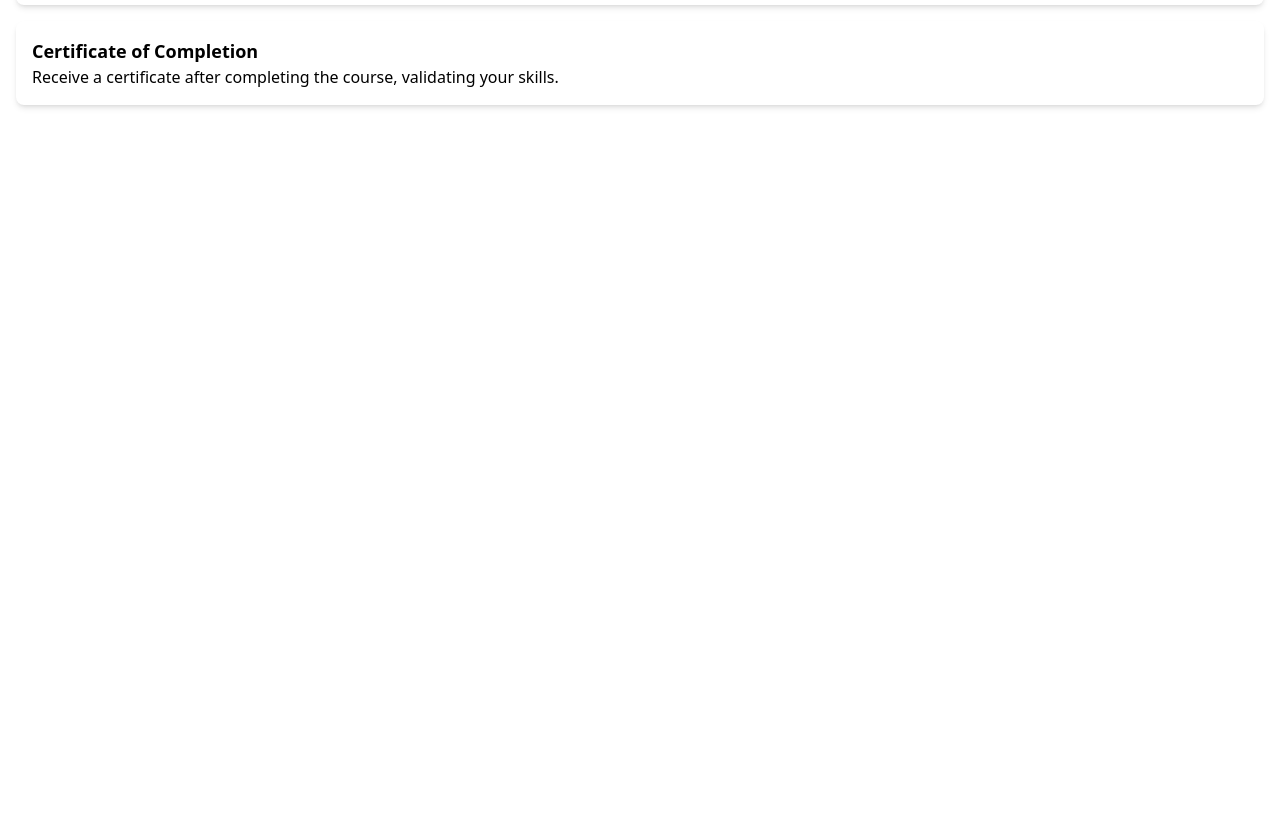
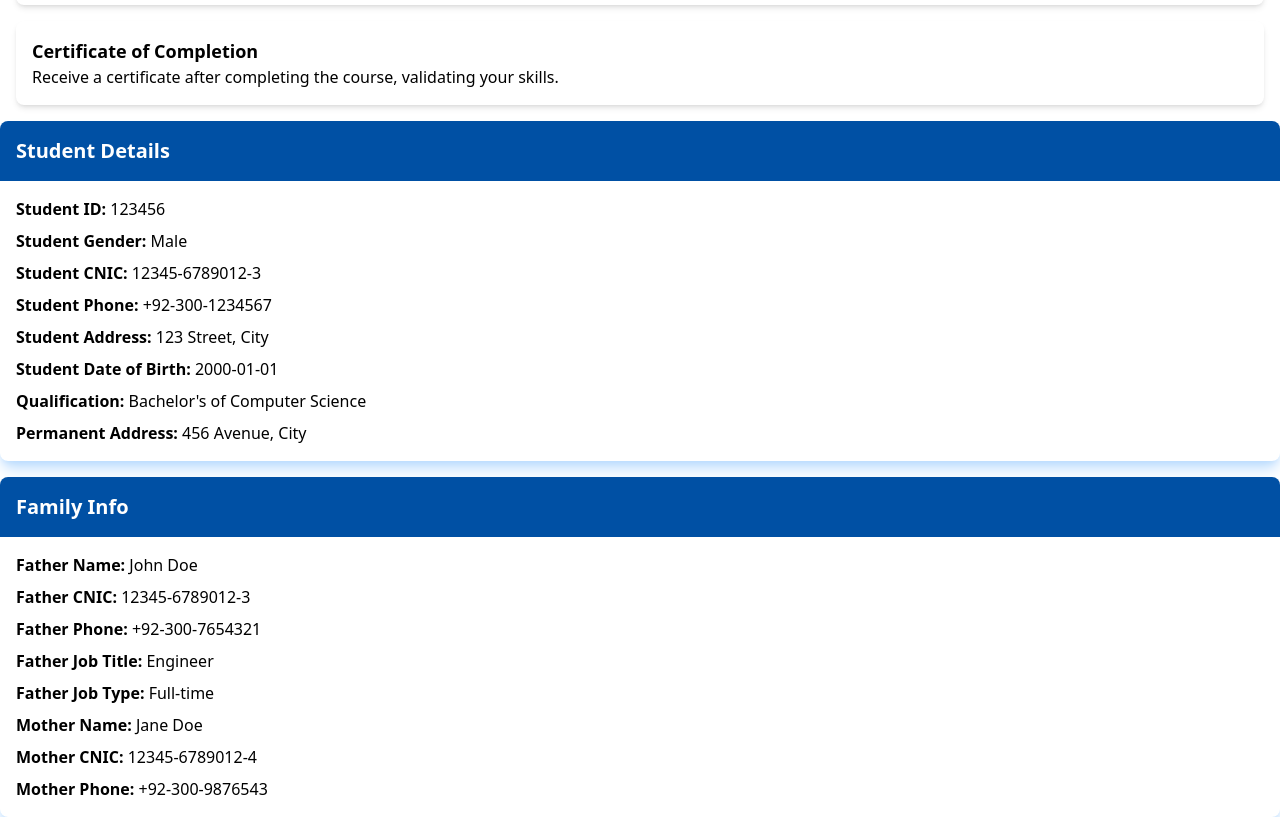
Before and after one commit to saad810/devathon-WEBX-frontend, a React (Create React App) app: page / in a window 1280 px wide. Shown: the part 1200-2017 px from the top of the page. Before the commit the page ends 1321 px from the top, so only its background shows below. Built offline with nearby package versions, Linux system fonts and the light colour scheme.

Commit message:
add student deatails page

```diff
--- /dev/null
+++ b/src/Components/StudentDetails.jsx
@@ -0,0 +1,74 @@
+import React from "react";
+
+const StudentDetails = ({ student, family }) => {
+  return (
+    <div>
+      <div className="flex flex-col justify-center items-center w-full gap-4">
+        <div className="w-[100%] flex flex-col rounded-lg shadow-lg shadow-primary-200">
+          <h1 className="text-xl bg-primary-700 p-4 rounded-t-lg text-white font-semibold">
+            Student Details
+          </h1>
+          <div className="flex flex-col p-4 gap-2">
+            <h2>
+              <strong>Student ID:</strong> {student.id}
+            </h2>
+            <h2>
+              <strong>Student Gender:</strong> {student.gender}
+            </h2>
+            <h2>
+              <strong>Student CNIC:</strong> {student.cnic}
+            </h2>
+            <h2>
+              <strong>Student Phone:</strong> {student.phone}
+            </h2>
+            <h2>
+              <strong>Student Address:</strong> {student.address}
+            </h2>
+            <h2>
+              <strong>Student Date of Birth:</strong> {student.dob}
+            </h2>
+            <h2>
+              <strong>Qualification:</strong> {student.qualification}
+            </h2>
+            <h2>
+              <strong>Permanent Address:</strong> {student.permanentAddress}
+            </h2>
+          </div>
+        </div>
+        <div className="w-[100%] flex flex-col  rounded-lg shadow-lg shadow-primary-200">
+          <h1 className="text-xl bg-primary-700 p-4 rounded-t-lg text-white font-semibold">
+            Family Info
+          </h1>
+          <div className="flex flex-col p-4 gap-2">
+            <h2>
+              <strong>Father Name:</strong> {family.fatherName}
+            </h2>
+            <h2>
+              <strong>Father CNIC:</strong> {family.fatherCnic}
+            </h2>
+            <h2>
+              <strong>Father Phone:</strong> {family.fatherPhone}
+            </h2>
+            <h2>
+              <strong>Father Job Title:</strong> {family.fatherJobTitle}
+            </h2>
+            <h2>
+              <strong>Father Job Type:</strong> {family.fatherJobType}
+            </h2>
+            <h2>
+              <strong>Mother Name:</strong> {family.motherName}
+            </h2>
+            <h2>
+              <strong>Mother CNIC:</strong> {family.motherCnic}
+            </h2>
+            <h2>
+              <strong>Mother Phone:</strong> {family.motherPhone}
+            </h2>
+          </div>
+        </div>
+      </div>
+    </div>
+  );
+};
+
+export default StudentDetails;
--- a/src/Pages/UserHome.jsx
+++ b/src/Pages/UserHome.jsx
@@ -1,6 +1,7 @@
 import React from "react";
 import CourseCard from "../Components/CourseCard";
 import CourseDetailsPage from "./CourseDetailsPage";
+import StudentDetails from "../Components/StudentDetails";
 
 const UserHome = () => {
   const course = {
@@ -26,30 +27,59 @@ const UserHome = () => {
     features: [
       {
         heading: "Comprehensive Coverage",
-        details: "Covers all the basics of React, including components, state, and props."
+        details:
+          "Covers all the basics of React, including components, state, and props.",
       },
       {
         heading: "Hands-on Projects",
-        details: "Includes real-world projects to help you practice and solidify your skills."
+        details:
+          "Includes real-world projects to help you practice and solidify your skills.",
       },
       {
         heading: "Expert Instructor",
-        details: "Taught by an industry expert with years of experience in React."
+        details:
+          "Taught by an industry expert with years of experience in React.",
       },
       {
         heading: "Lifetime Access",
-        details: "Get lifetime access to course materials, so you can revisit the content anytime."
+        details:
+          "Get lifetime access to course materials, so you can revisit the content anytime.",
       },
       {
         heading: "Certificate of Completion",
-        details: "Receive a certificate after completing the course, validating your skills."
+        details:
+          "Receive a certificate after completing the course, validating your skills.",
       },
     ],
   };
+
+  const studentData = {
+    id: "123456",
+    gender: "Male",
+    cnic: "12345-6789012-3",
+    phone: "+92-300-1234567",
+    address: "123 Street, City",
+    dob: "2000-01-01",
+    qualification: "Bachelor's of Computer Science",
+    permanentAddress: "456 Avenue, City",
+  };
+
+  const familyData = {
+    fatherName: "John Doe",
+    fatherCnic: "12345-6789012-3",
+    fatherPhone: "+92-300-7654321",
+    fatherJobTitle: "Engineer",
+    fatherJobType: "Full-time",
+    motherName: "Jane Doe",
+    motherCnic: "12345-6789012-4",
+    motherPhone: "+92-300-9876543",
+  };
+
   return (
     <div>
       {/* <CourseCard /> */}
       <CourseDetailsPage course={course} />
+      <StudentDetails student={studentData} family={familyData} />
     </div>
   );
 };
```
